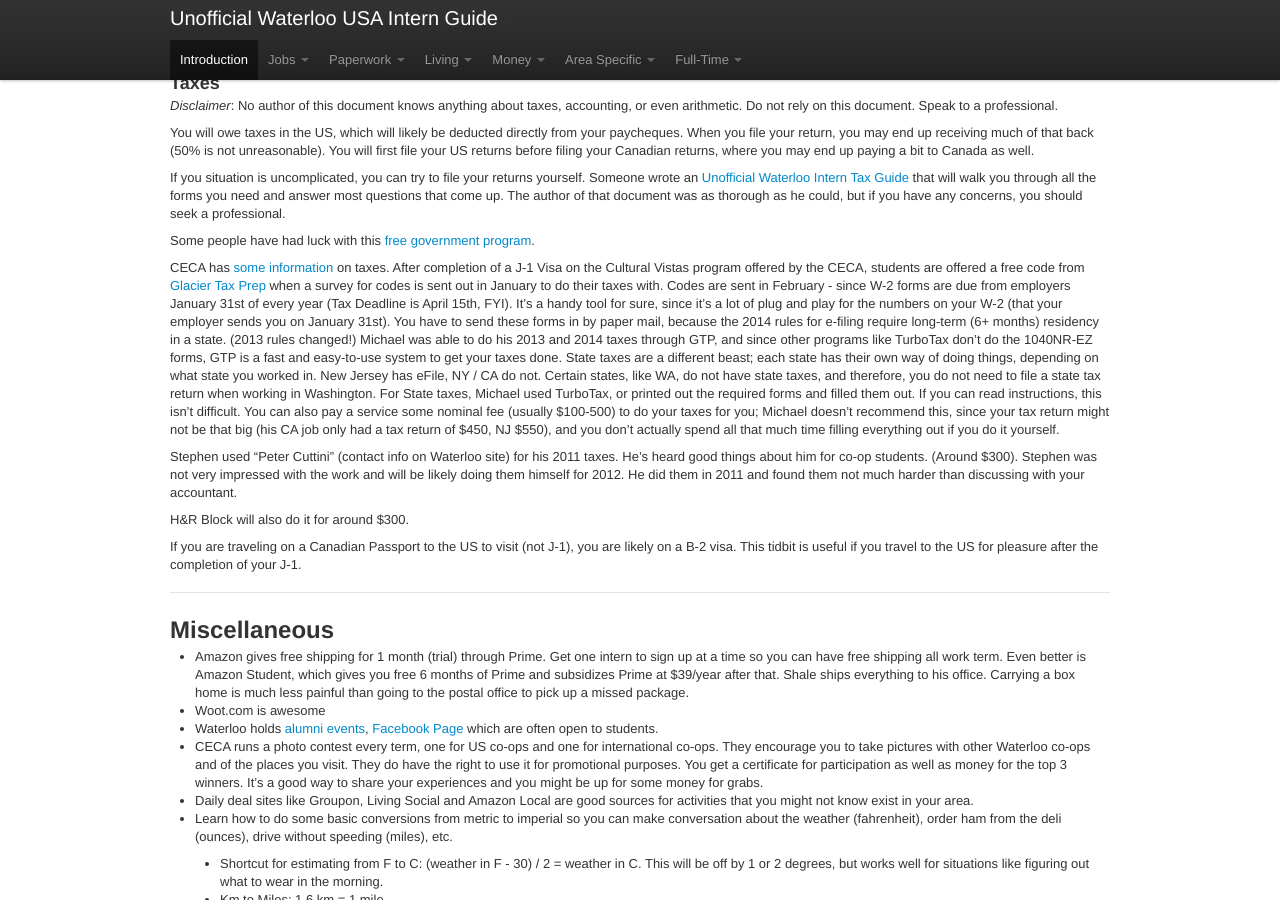
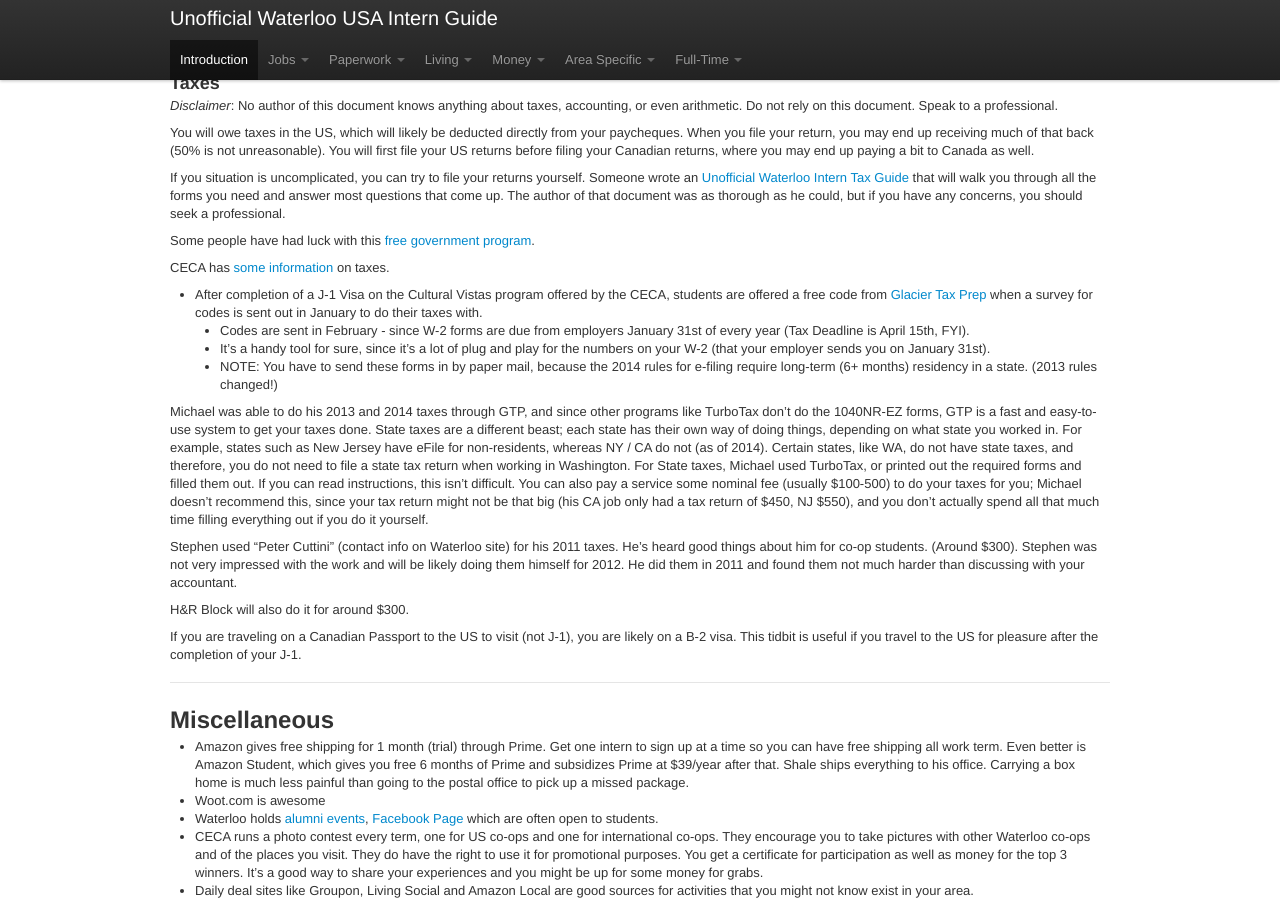
Before and after one commit to sholiday/Unofficial-Waterloo-USA-Intern-Guide, a Jekyll site: the page built from index.markdown, in a window 1280 px wide and 900 px high, scrolled down 8398 px. Built offline with Jekyll 4.4.1, drawn with Linux system fonts in a browser that asks for light colours; nearby versions of some CDN libraries; Markdown is read by kramdown in place of the engine named in the settings.

Commit message:
formatting, spacing, some clarifications

```diff
--- a/index.markdown
+++ b/index.markdown
@@ -685,12 +685,16 @@ have any concerns, you should seek a professional.
 Some people have had luck with this
 [free government program][IRS-FreeTaxReturn].
 
-CECA has [some information][CECA-USIncomeTax] on taxes. After completion of a J-1 Visa on the Cultural Vistas program offered by the CECA, students are offered a free code from [Glacier Tax Prep](https://www.glaciertax.com/) when a survey for codes is sent out in January to do their taxes with.
-Codes are sent in February - since W-2 forms are due from employers January 31st of every year (Tax Deadline is April 15th, FYI).
-It's a handy tool for sure, since it's a lot of plug and play for the numbers on your W-2 (that your employer sends you on January 31st). You have to send these forms in by paper mail, because the 2014 rules for e-filing require long-term (6+ months) residency in a state. (2013 rules changed!)
+CECA has [some information][CECA-USIncomeTax] on taxes.
+
+* After completion of a J-1 Visa on the Cultural Vistas program offered by the CECA, students are offered a free code from [Glacier Tax Prep](https://www.glaciertax.com/) when a survey for codes is sent out in January to do their taxes with.
+  * Codes are sent in February - since W-2 forms are due from employers January 31st of every year (Tax Deadline is April 15th, FYI).
+  * It's a handy tool for sure, since it's a lot of plug and play for the numbers on your W-2 (that your employer sends you on January 31st).
+  * NOTE: You have to send these forms in by paper mail, because the 2014 rules for e-filing require long-term (6+ months) residency in a state. (2013 rules changed!)
+
 Michael was able to do his 2013 and 2014 taxes through GTP, and since other programs like TurboTax don't do the 1040NR-EZ forms, GTP is a fast and easy-to-use system to get your taxes done. State taxes are a different beast; each state has their own way of doing things, depending on what state you worked in.
-New Jersey has eFile, NY / CA do not. Certain states, like WA, do not have state taxes, and therefore, you do not need to file a state tax return when working in Washington. For State taxes, Michael used TurboTax, or printed out the required forms and filled them out. If you can read instructions, this isn't difficult.
-You can also pay a service some nominal fee (usually $100-500) to do your taxes for you; Michael doesn't recommend this, since your tax return might not be that big (his CA job only had a tax return of $450, NJ $550), and you don't actually spend all that much time filling everything out if you do it yourself.
+For example, states such as New Jersey have eFile for non-residents, whereas NY / CA do not (as of 2014). Certain states, like WA, do not have state taxes, and therefore, you do not need to file a state tax return when working in Washington. For State taxes, Michael used TurboTax, or printed out the required forms and filled them out.
+If you can read instructions, this isn't difficult. You can also pay a service some nominal fee (usually $100-500) to do your taxes for you; Michael doesn't recommend this, since your tax return might not be that big (his CA job only had a tax return of $450, NJ $550), and you don't actually spend all that much time filling everything out if you do it yourself.
 
 Stephen used "Peter Cuttini" (contact info on Waterloo site) for his 2011 taxes.
 He's heard good things about him for co-op students. (Around $300).
@@ -1197,6 +1201,7 @@ The above places have the following amenities (which may or may not be important
 * Washer/dryer in unit
 * Dishwasher in unit
 * On-site fitness center / party room
+
 #### Food
 If you're a foodie, you're in the right place! There's a lot of awesome things to eat in Seattle. Yelp really is your best friend here.
 Belltown is a really nice area when it comes to certain kinds of restaurants, but remember that price tends to vary widely with location within Belltown.
```
